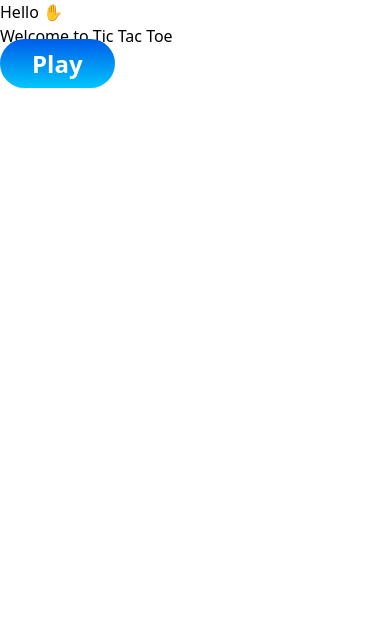
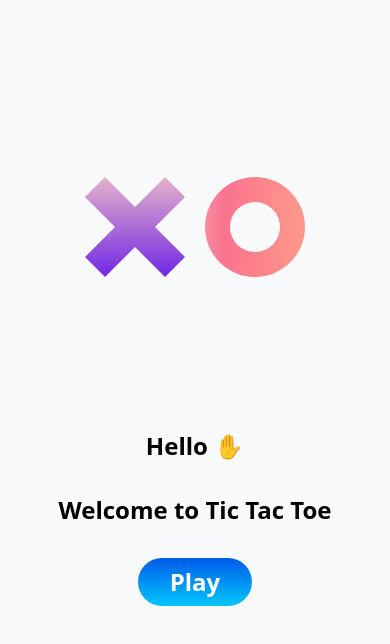
Before and after one commit to HarishBabu-DV/Tic-Tac-Toe, a React (Vite) app: page / in a window 390 px wide. Shown: the top 644 px of the page. Built offline with nearby package versions, Linux system fonts and the light colour scheme.

Commit message:
created layout of splashscreen for mobile

```diff
--- a/src/index.css
+++ b/src/index.css
@@ -18,6 +18,6 @@ html,body{
     }
     .play-button{
         background-image: linear-gradient(to top, #00c6fb 0%, #005bea 100%);
-        @apply px-8 py-2 text-2xl text-white font-semibold rounded-[25px];
+        @apply px-8 py-2 text-2xl text-white font-semibold rounded-[25px] w-max;
     }
 }
--- a/src/pages/SplashScreen.jsx
+++ b/src/pages/SplashScreen.jsx
@@ -3,16 +3,23 @@ import { Link } from 'react-router'
 
 const SplashScreen = () => {
   return (
-    <section className='w-full h-screen'>
+    <section className='w-full h-screen py-10 flex flex-col gap-4 bg-gray-50'>
         {/* Tic Tac Toe Shape  */}
-        <div>
+        <div className='flex items-center justify-center gap-5 h-1/2 '>
+            <div className='x-shape size-[100px] '/>
+            <div className='o-shape size-[100px] '>
+              <div className='size-[50px] rounded-full bg-gray-50'>
+              </div>
+            </div>
+        </div>
+        <div className='h-1/2 flex flex-col gap-8 items-center'>
+          <h1 className='text-center text-2xl font-semibold'>Hello &#9995;</h1>
+          <h1 className='text-center text-2xl font-semibold'>Welcome to Tic Tac Toe </h1>
+            <Link className='play-button'>
+                Play
+            </Link>
 
         </div>
-        <h1>Hello &#9995;</h1>
-        <h1>Welcome to Tic Tac Toe </h1>
-        <Link className='play-button'>
-            Play
-        </Link>
     </section>
   )
 }
```
